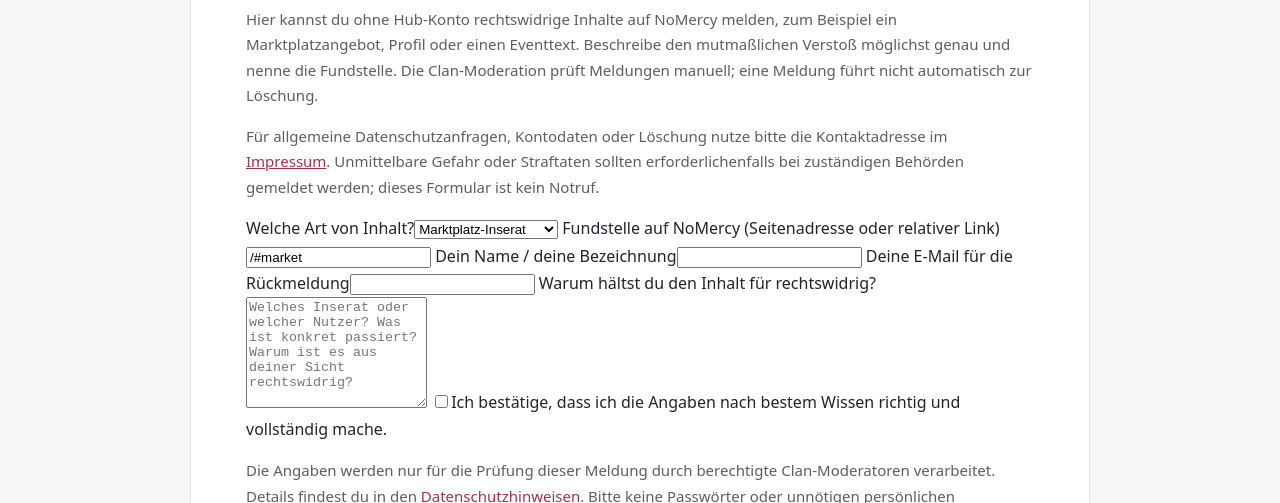
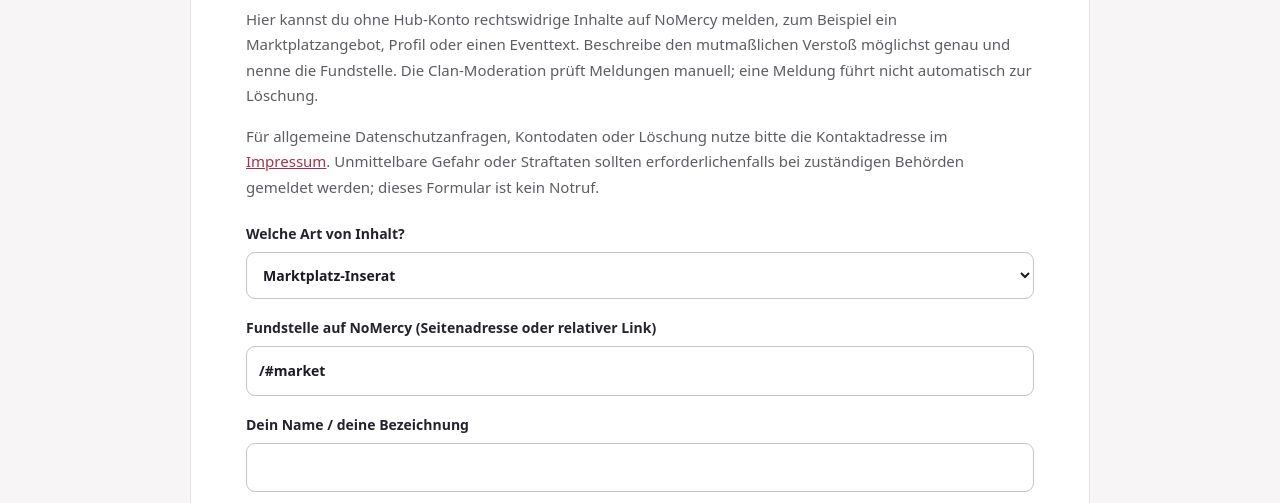
Before and after one commit to bygarfi3ld-source/nomercy-hub, a website: page public/melden.html in a window 1280 px wide. Shown: the part 297-800 px from the top of the page. Drawn offline with Linux system fonts and the light colour scheme.

```diff
--- a/public/legal.css
+++ b/public/legal.css
@@ -1 +1,2 @@
 :root{color-scheme:light;--text:#23222a;--muted:#5f5b63;--red:#a6314c}*{box-sizing:border-box}body{margin:0;background:#f7f5f6;color:var(--text);font-family:system-ui,-apple-system,"Segoe UI",sans-serif;line-height:1.7}a{color:var(--red)}a:focus-visible{outline:3px solid var(--red);outline-offset:3px}header{display:flex;gap:20px;align-items:center;justify-content:space-between;flex-wrap:wrap;background:#1e1e25;color:white;padding:20px max(16px,calc((100vw - 900px)/2))}header a{color:white}header strong{font-size:21px}header strong span{color:#d54a66}main{width:min(calc(100% - 24px),900px);margin:30px auto;background:white;border:1px solid #e7e1e4;border-radius:20px;padding:clamp(20px,5vw,55px)}h1{font-size:clamp(34px,5vw,48px);line-height:1.2;letter-spacing:-.04em}h2{font-size:22px;margin-top:32px;padding-top:20px;border-top:1px solid #eee5e8}p,li{color:var(--muted);font-size:15px}.tag{font-size:12px;color:var(--red);font-weight:900;letter-spacing:.12em}.warning{background:#fff1da;color:#5f471d;padding:16px 18px;border-left:4px solid #d79220;border-radius:8px}.todo{color:#a03249;background:#fff0f1;font-weight:700;padding:2px 4px;border-radius:4px}footer{text-align:center;padding:28px;font-size:13px;color:#736b74}
+.legal-form{display:grid;gap:17px;margin:22px 0}.legal-form label{display:flex;flex-direction:column;gap:6px;font-size:14px;font-weight:700;color:#25222b}.legal-form input,.legal-form select,.legal-form textarea{width:100%;padding:12px;border:1px solid #c8c2ca;border-radius:9px;font:inherit;color:#1c1b22;background:#fff}.legal-form textarea{resize:vertical;min-height:125px}.legal-form .legal-check{flex-direction:row;align-items:flex-start;font-weight:500}.legal-check input{width:auto;margin-top:5px;flex:0 0 auto}.legal-form button{cursor:pointer;background:#a6314c;color:#fff;border:0;border-radius:9px;font-weight:800;padding:13px 17px}.legal-form button:disabled{opacity:.6;cursor:progress}.legal-hint{font-size:13px}.legal-form [role=status]{font-weight:700;min-height:20px}address{font-style:normal}
```
